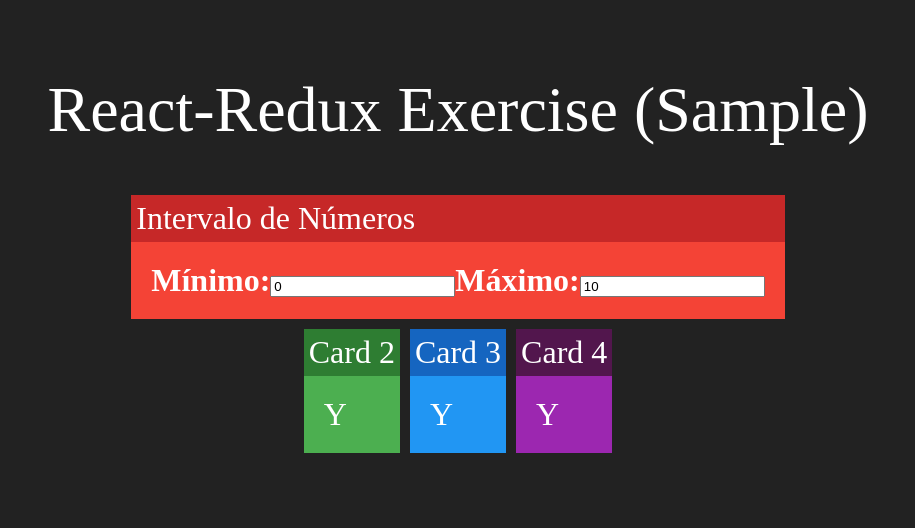
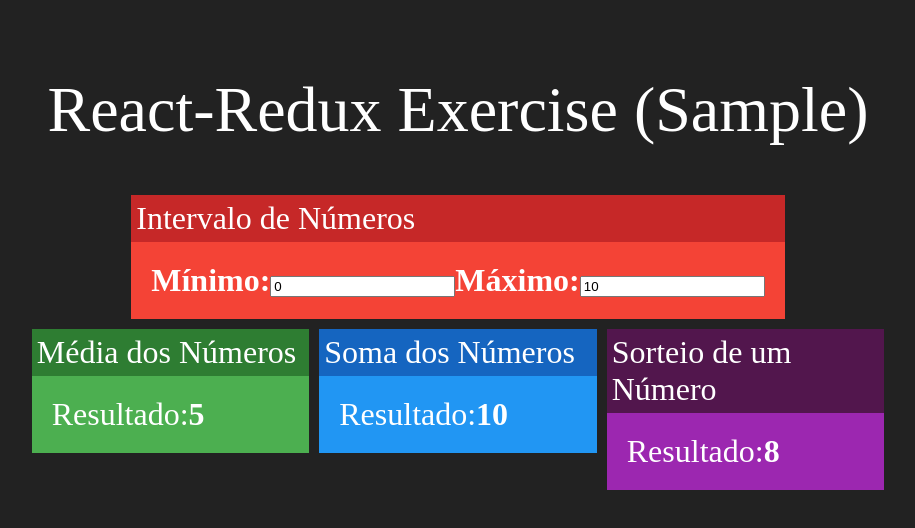
Before and after one commit to PedroBarbosaSw/redux-sample, a React (Create React App) app: page / in a window 1280 px wide. Shown: the top 528 px of the page, without its empty margins (182-1097 px from the left). Built offline with nearby package versions, Linux system fonts and the light colour scheme.

Commit message:
add other components

```diff
--- a/src/App.js
+++ b/src/App.js
@@ -2,7 +2,9 @@
 import './App.css';
 
 import Intervalo from './components/Intervalo';
-import Card from './components/Card';
+import Media from './components/Media';
+import Soma from './components/Soma';
+import Sorteio from './components/Sorteio';
 
 function App() {
    return (
@@ -12,9 +14,9 @@
             <Intervalo></Intervalo>
          </div>
          <div className="linha">
-            <Card title="Card 2" green>Y</Card>
-            <Card title="Card 3" blue>Y</Card>
-            <Card title="Card 4" purple>Y</Card>
+            <Media></Media>
+            <Soma></Soma>
+            <Sorteio></Sorteio>
          </div>
       </div>
    );
--- /dev/null
+++ b/src/components/Media.jsx
@@ -0,0 +1,16 @@
+import React from 'react'
+
+import Card from './Card'
+
+export default props => {
+   return (
+      <Card title="Média dos Números" green>
+         <div>
+            <span>
+               <span>Resultado:</span>
+               <strong>5</strong>
+            </span>
+         </div>
+      </Card>
+   )
+}
--- /dev/null
+++ b/src/components/Soma.jsx
@@ -0,0 +1,16 @@
+import React from 'react'
+
+import Card from './Card'
+
+export default props => {
+   return (
+      <Card title="Soma dos Números" blue>
+         <div>
+            <span>
+               <span>Resultado:</span>
+               <strong>10</strong>
+            </span>
+         </div>
+      </Card>
+   )
+}
--- /dev/null
+++ b/src/components/Sorteio.jsx
@@ -0,0 +1,16 @@
+import React from 'react'
+
+import Card from './Card'
+
+export default props => {
+   return (
+      <Card title="Sorteio de um Número" purple>
+         <div>
+            <span>
+               <span>Resultado:</span>
+               <strong>8</strong>
+            </span>
+         </div>
+      </Card>
+   )
+}
```
